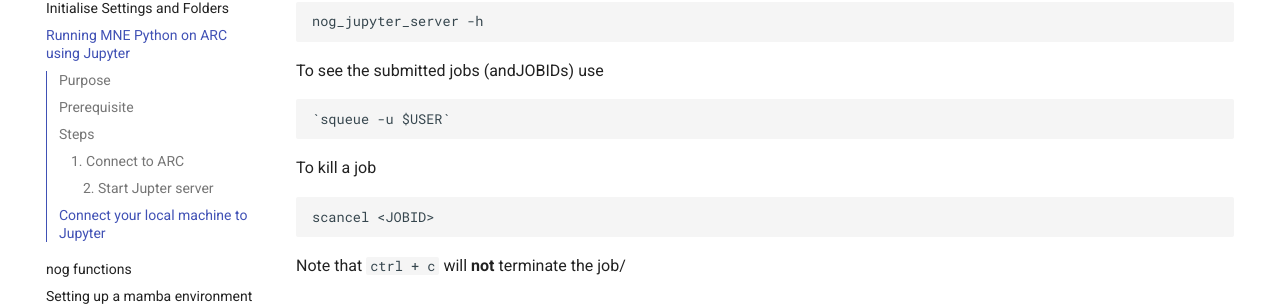
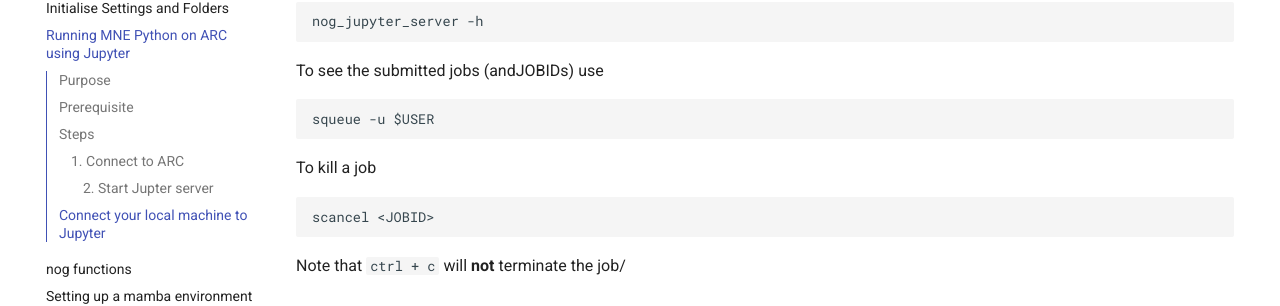
Before and after one commit to Neuronal-Oscillations/group-handbook, an MkDocs documentation site: the page built from docs/Data-Storage-and-Processing/jupyterMNE.md, in a window 1280 px wide and 900 px high, scrolled down 781 px. Shown: the part 271-577 px from the top of the window. Built offline with MkDocs 1.6.1 and Material for MkDocs 9.7.7, drawn with Linux system fonts in a browser that asks for light colours.

````diff
--- a/docs/Data-Storage-and-Processing/jupyterMNE.md
+++ b/docs/Data-Storage-and-Processing/jupyterMNE.md
@@ -39,7 +39,7 @@ nog_jupyter_server -h
 ```
 To see the submitted jobs (andJOBIDs) use
 ```bash
-`squeue -u $USER`
+squeue -u $USER
 ```
 
 To kill a job
````
